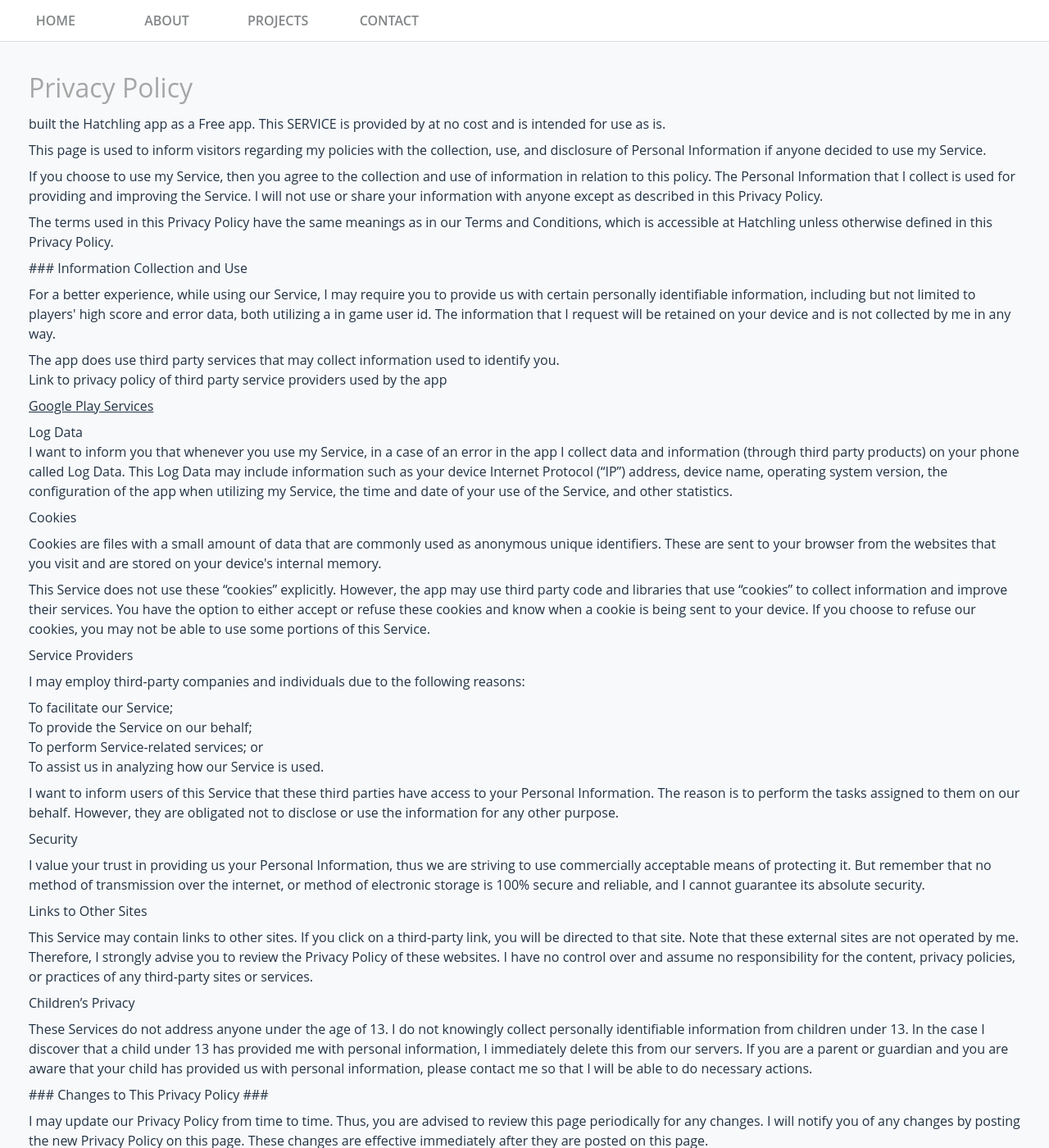
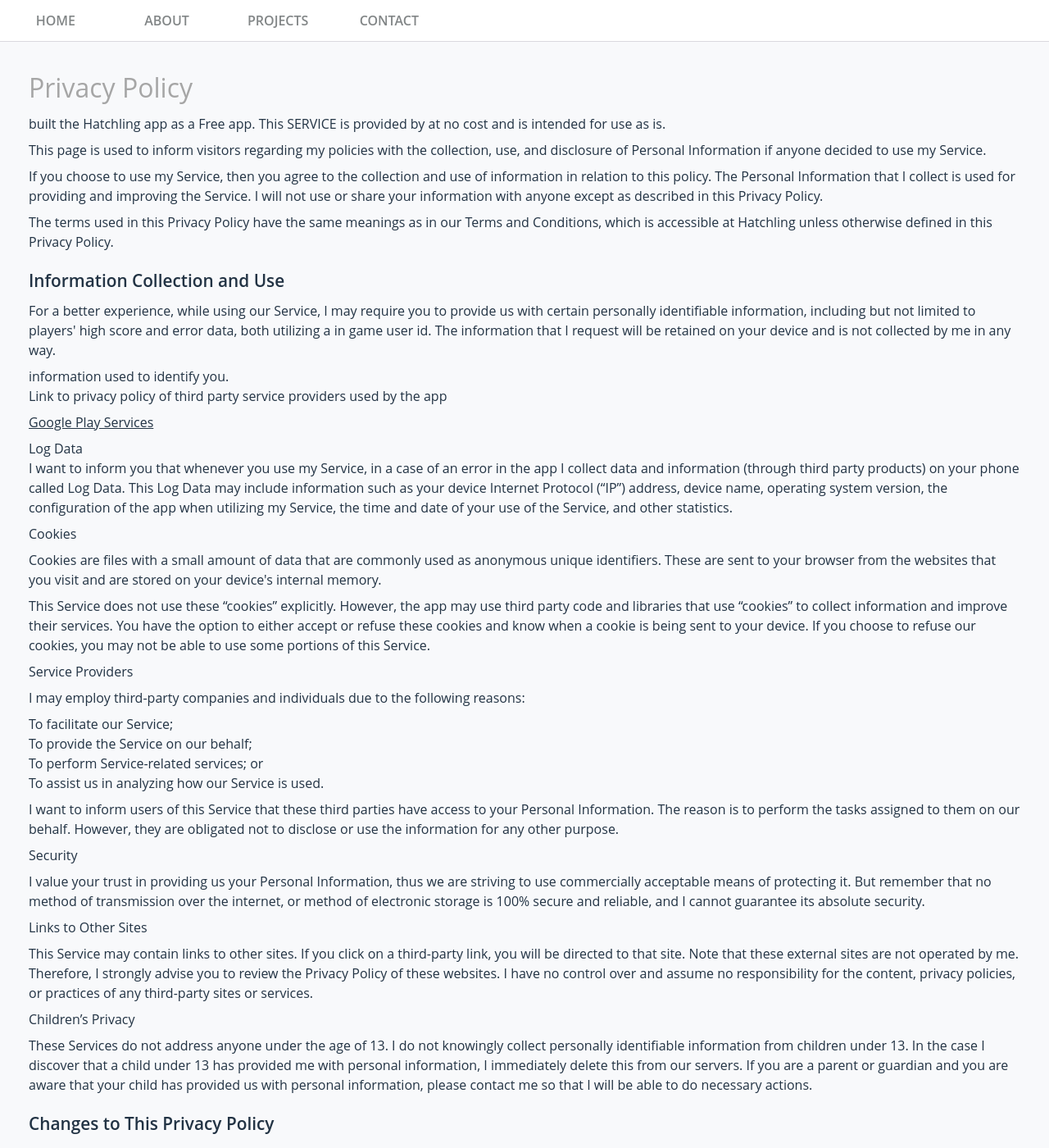
Before and after one commit to danielrammer/danielrammer.github.io, a Jekyll site: the page built from _pages/policyHatchling.html, in a window 1280 px wide and 1400 px high. Shown: the whole window at 82% size. Built offline with Jekyll 4.4.1, drawn with Linux system fonts in a browser that asks for light colours.

Commit message:
Update policyHatchling.html

```diff
--- a/_pages/policyHatchling.html
+++ b/_pages/policyHatchling.html
@@ -27,14 +27,13 @@ permalink: /policyHatchling/
                     as in our Terms and Conditions, which is accessible at
                     Hatchling unless otherwise defined in this Privacy
                     Policy.
-                  </p> <p> ### Information Collection and Use </p> <p>
+                  </p> <p> <h2> Information Collection and Use </h2> </p> <p>
                     For a better experience, while using our Service,
                     I may require you to provide us with certain
                     personally identifiable information, including but not limited to players' high score and error data, both utilizing a in game user id. The
                     information that I request will be
                     retained on your device and is not collected by me in any way.
                   </p> <p>
-                    The app does use third party services that may collect
                     information used to identify you.
                   </p> <div><p>
                       Link to privacy policy of third party service providers
@@ -100,7 +99,7 @@ permalink: /policyHatchling/
                     has provided us with personal information, please contact
                     me so that I will be able to do
                     necessary actions.
-                  </p> <p> ### Changes to This Privacy Policy ### </p> <p>
+                  </p> <p> <h2> Changes to This Privacy Policy </h2> </p> <p>
                     I may update our Privacy Policy from
                     time to time. Thus, you are advised to review this page
                     periodically for any changes. I will
```
